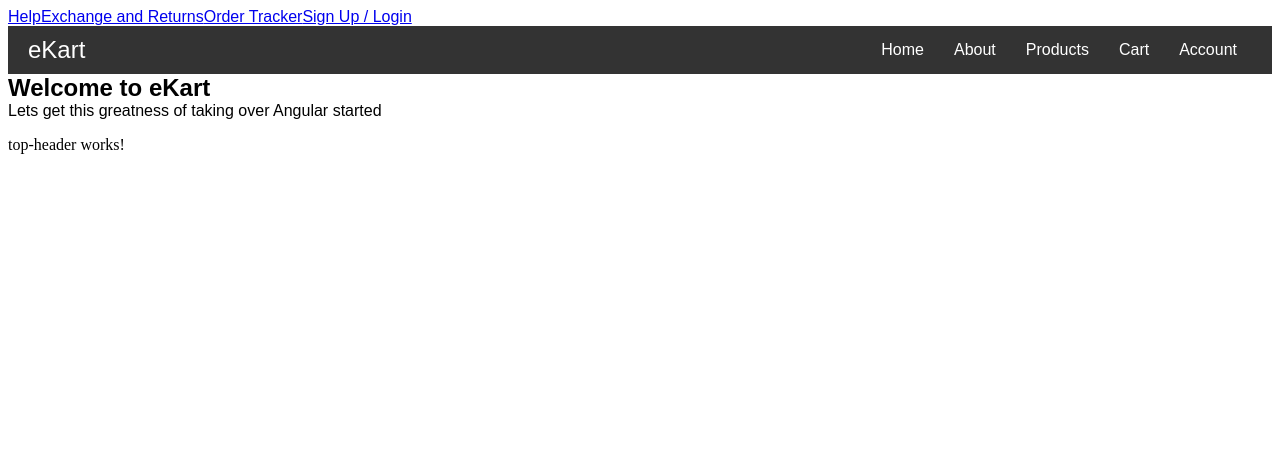
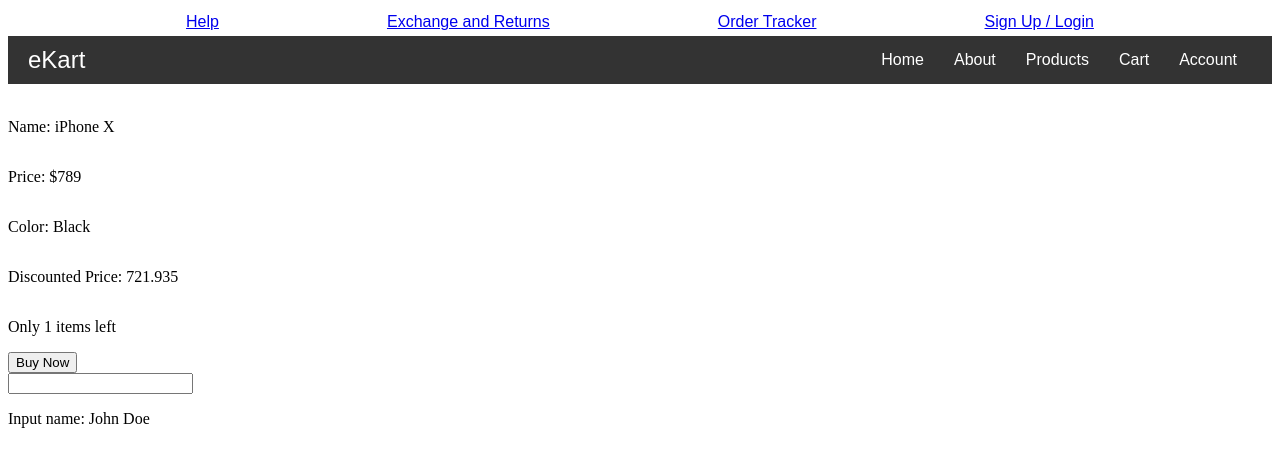
Before and after one commit to Somansh-Bodapati/eKart, an Angular app: page / in a window 1280 px wide. Shown: the top 462 px of the page. Built offline with nearby package versions, Linux system fonts and the light colour scheme.

Commit message:
Event binding done and product list created

```diff
--- a/src/app/app.component.html
+++ b/src/app/app.component.html
@@ -1,2 +1,3 @@
 <app-header></app-header>
-<app-top-header></app-top-header>
+<br>
+<product-list></product-list>
--- a/src/app/app.component.ts
+++ b/src/app/app.component.ts
@@ -1,7 +1,7 @@
 import { Component } from '@angular/core';
 import {HeaderComponent} from './header/header.component';
-import {TopHeaderComponent} from './top-header/top-header.component';
 import {TopMenuComponent} from './header/top-menu/top-menu.component';
+import {ProductListComponent} from './product-list/product-list.component';
 
 // @ts-ignore
 @Component({
@@ -9,9 +9,9 @@
   standalone: true,
   templateUrl: './app.component.html',
   imports: [
-    TopHeaderComponent,
     HeaderComponent,
-    TopMenuComponent
+    TopMenuComponent,
+    ProductListComponent,
   ],
   styleUrls: ['./app.component.css']
 })
--- a/src/app/header/header.component.html
+++ b/src/app/header/header.component.html
@@ -17,7 +17,5 @@
       <span class="bar"></span>
     </div>
     </nav>
-    <h2>Welcome to eKart</h2>
-    <p>Lets get this greatness of taking over Angular started</p>
 </body>
 </html>
--- a/src/app/header/header.component.ts
+++ b/src/app/header/header.component.ts
@@ -1,15 +1,11 @@
 import {Component} from '@angular/core';
-import {TopHeaderComponent} from "../top-header/top-header.component";
 import {TopMenuComponent} from "./top-menu/top-menu.component";
 
 @Component({
   selector: 'app-header',
   standalone: true,
   templateUrl: './header.component.html',
-  imports: [
-      TopMenuComponent,
-    TopHeaderComponent
-  ],
+  imports: [TopMenuComponent],
   styleUrls: ['./header.component.css']
 })
 export class HeaderComponent {
--- a/src/app/header/top-menu/top-menu.component.css
+++ b/src/app/header/top-menu/top-menu.component.css
@@ -0,0 +1,11 @@
+.ekart--top--bar{
+  display: flex;
+  justify-content: space-evenly;
+  align-items: center;
+  background-color: white;
+  padding: 5px 10px;
+}
+
+.ekart--top--bar a:hover{
+  color: #ff6347;
+}
--- /dev/null
+++ b/src/app/product-list/product-list.component.css
@@ -0,0 +1,11 @@
+.Product{
+  display: flex;
+  flex-direction: column;
+  align-items: flex-start;
+  justify-content: center;
+  width: 100%;
+  height: 100%;
+  position: relative;
+  overflow: hidden;
+  color: black;
+}
--- /dev/null
+++ b/src/app/product-list/product-list.component.html
@@ -0,0 +1,10 @@
+<div class="Product">
+<p>Name: {{ product.name }}</p>
+<p>Price: {{ '$' + product.price }}</p>
+<p>Color: {{ product.color }}</p>
+<p>Discounted Price: {{ getDiscountedPrice() }}</p>
+  <p>{{ product.inStock > 0 ? 'Only ' + product.inStock + ' items left': 'Not in stock' }}</p>
+  <button [disabled]="(product.inStock <= 0)">Buy Now</button>
+  <input (input)="onValueEntered($event)">
+  <p>Input name: {{ name }}</p>
+</div>
--- /dev/null
+++ b/src/app/product-list/product-list.component.ts
@@ -0,0 +1,28 @@
+import { Component } from '@angular/core';
+
+@Component({
+  selector: 'product-list',
+  standalone: true,
+  imports: [],
+  templateUrl: './product-list.component.html',
+  styleUrl: './product-list.component.css'
+})
+export class ProductListComponent {
+  name = "John Doe";
+  product = {
+    name: 'iPhone X',
+    price: 789,
+    color: 'Black',
+    discount: 8.5,
+    inStock: 1,
+  }
+
+  getDiscountedPrice() {
+    return this.product.price - (this.product.price * this.product.discount / 100)
+  }
+
+  onValueEntered(event: any) {
+    this.name = event.target.value;
+    console.log(event.target.value);
+  }
+}
--- a/src/app/top-header/top-header.component.html
+++ /dev/null
@@ -1 +0,0 @@
-<p>top-header works!</p>
```
Also changed, not shown: src/app/top-header/top-header.component.ts (deleted, +0 -12 lines), src/app/top-header/top-header.component.css (deleted), 1 other file (tests, documents, lock files or other folders).
